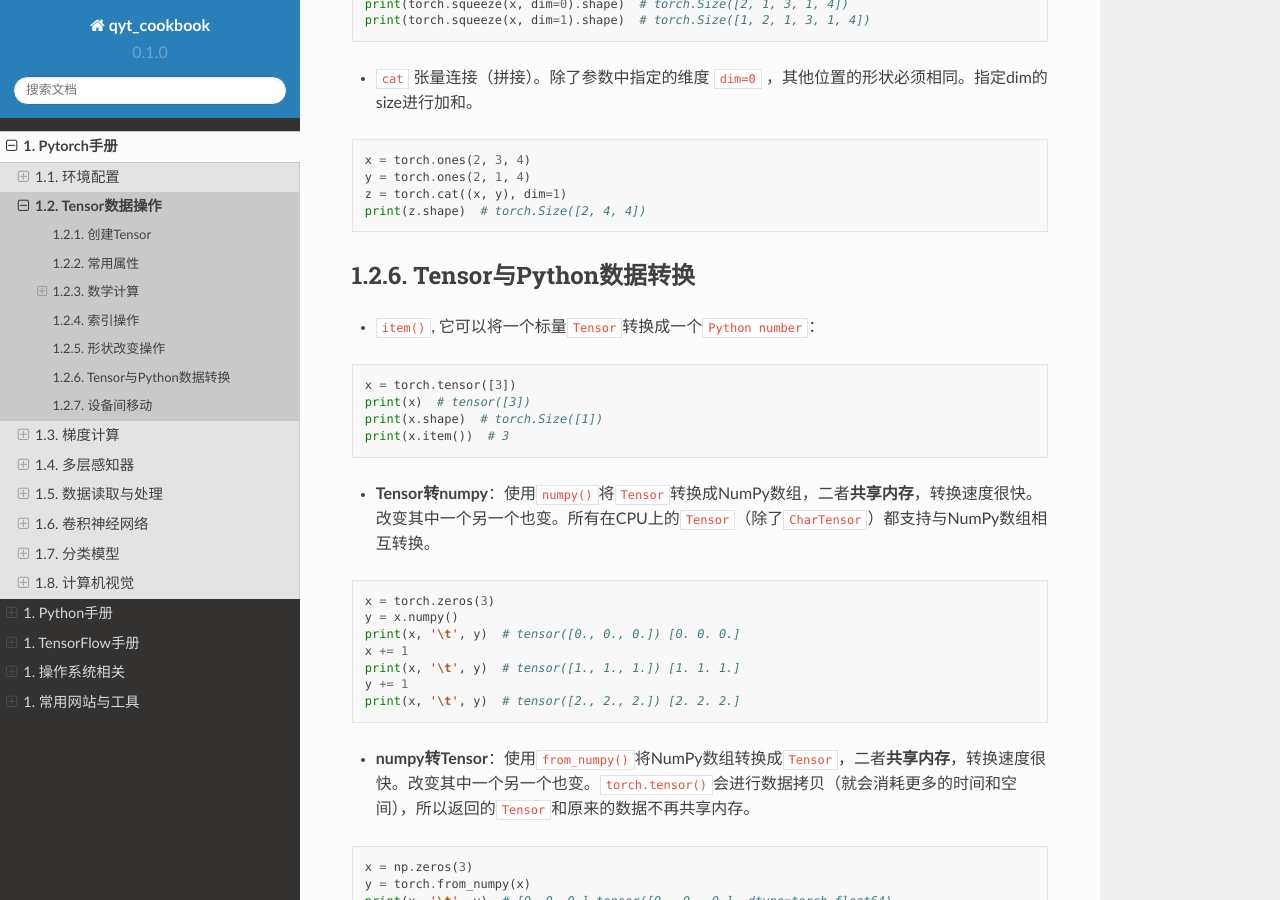
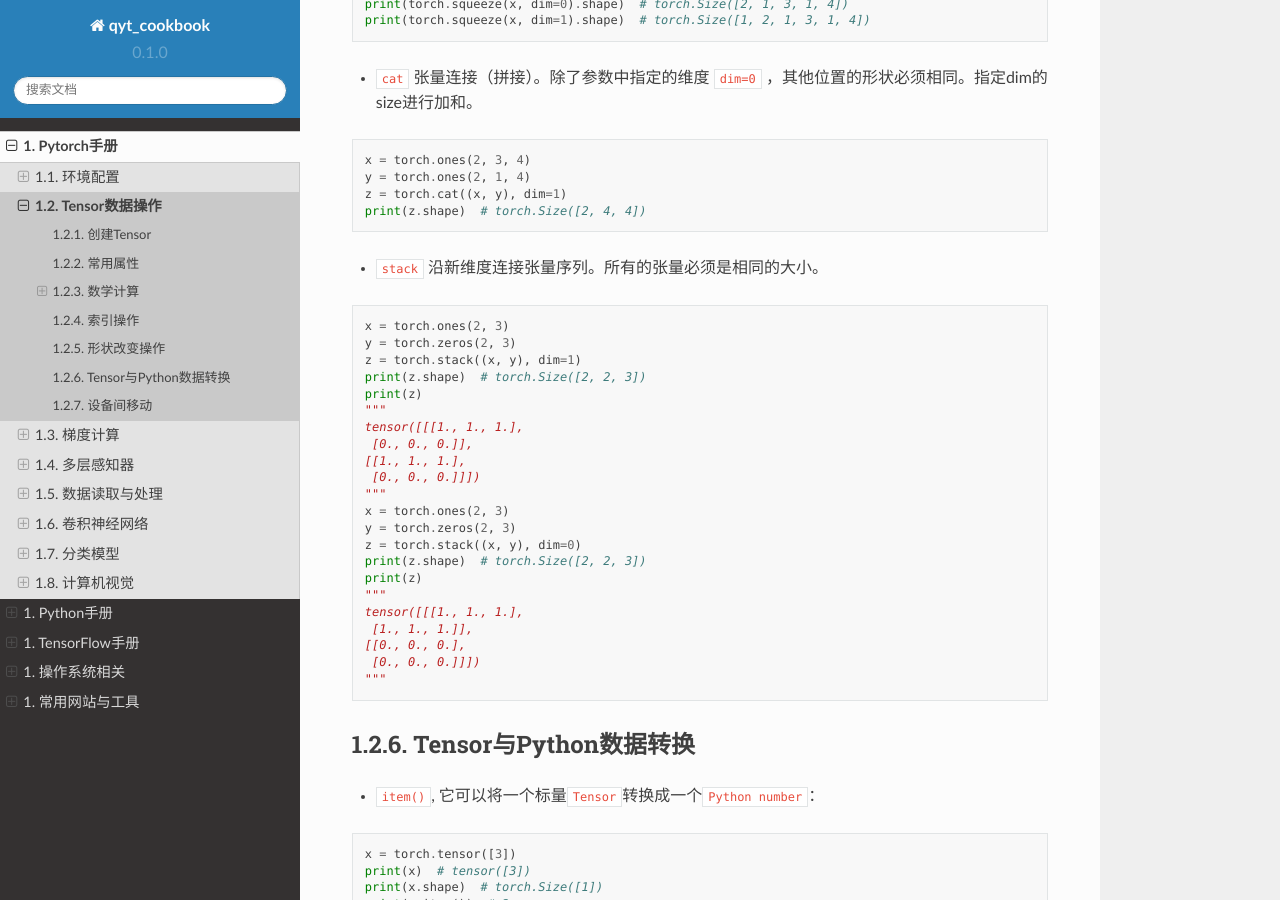
Before and after one commit to q759729997/qyt_cookbook, a Sphinx documentation site: the page built from qyt_cookbook/source/pytorch/tensor.rst, in a window 1280 px wide and 900 px high, scrolled down 5441 px. Built offline with Sphinx 7.4.7 and the Read the Docs theme 2.0.0, drawn with Linux system fonts in a browser that asks for light colours.

Commit message:
沿新维度连接张量序列

```diff
--- a/qyt_cookbook/source/pytorch/tensor.rst
+++ b/qyt_cookbook/source/pytorch/tensor.rst
@@ -279,6 +279,33 @@ svd                               奇异值分解
    z = torch.cat((x, y), dim=1)
    print(z.shape)  # torch.Size([2, 4, 4])
 
+- ``stack`` 沿新维度连接张量序列。所有的张量必须是相同的大小。
+
+.. code:: python
+
+    x = torch.ones(2, 3)
+    y = torch.zeros(2, 3)
+    z = torch.stack((x, y), dim=1)
+    print(z.shape)  # torch.Size([2, 2, 3])
+    print(z)
+    """
+    tensor([[[1., 1., 1.],
+     [0., 0., 0.]],
+    [[1., 1., 1.],
+     [0., 0., 0.]]])
+    """
+    x = torch.ones(2, 3)
+    y = torch.zeros(2, 3)
+    z = torch.stack((x, y), dim=0)
+    print(z.shape)  # torch.Size([2, 2, 3])
+    print(z)
+    """
+    tensor([[[1., 1., 1.],
+     [1., 1., 1.]],
+    [[0., 0., 0.],
+     [0., 0., 0.]]])
+    """
+
 Tensor与Python数据转换
 ######################
 
```
Also changed, not shown: 1 other file.
